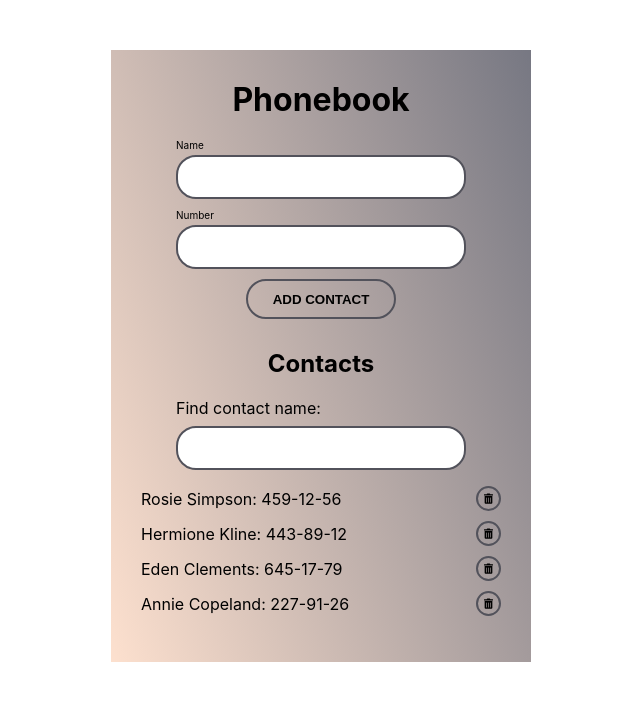
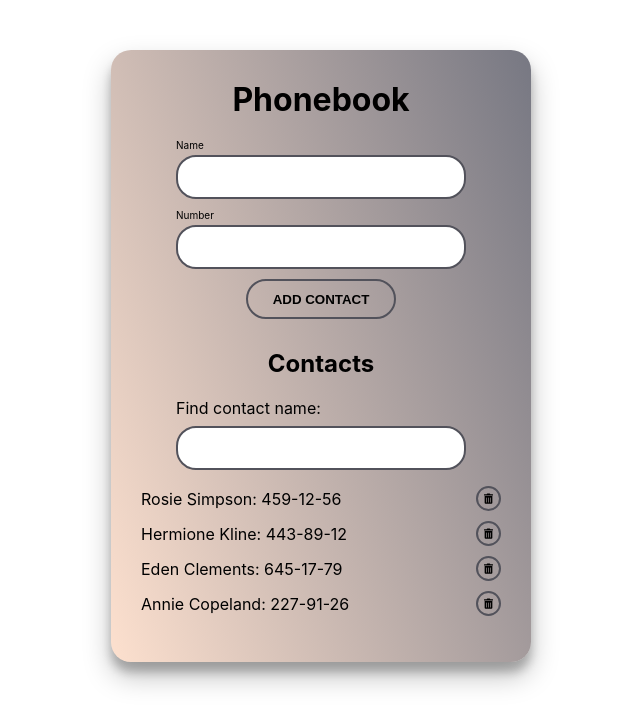
Before and after one commit to Viktoriia-Ch08/goit-react-hw-02-phonebook, a React (Create React App) app: page / in a window 1280 px wide. Shown: the top 726 px of the page, without its empty margins (319-959 px from the left). Built offline with nearby package versions, Linux system fonts and the light colour scheme.

Commit message:
Update App.styled.js

```diff
--- a/src/components/App.styled.js
+++ b/src/components/App.styled.js
@@ -11,6 +11,9 @@ const Container = styled.div`
     rgba(104, 105, 117, 0.9),
     rgba(244, 101, 12, 0.2)
   );
+  border-radius: 20px;
+  box-shadow: rgba(0, 0, 0, 0.25) 0px 14px 28px,
+    rgba(0, 0, 0, 0.22) 0px 10px 10px;
 `;
 
 const Headline = styled.h1`
```
